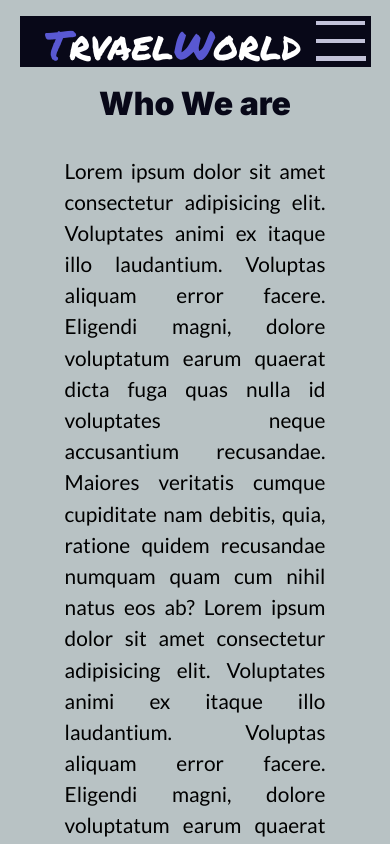
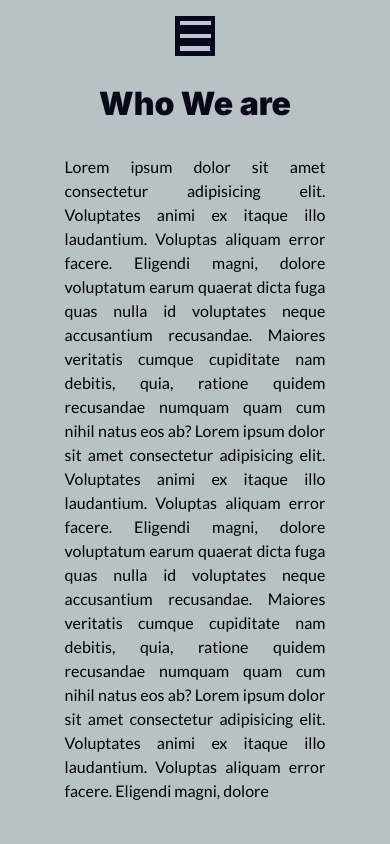
Before and after one commit to Lucasz-Niemiec/Travel-Agency, a React (Create React App) app: page /about in a window 390 px wide. Shown: the top 844 px of the page. Built offline with nearby package versions, Linux system fonts and the light colour scheme.

Commit message:
finnish responsivenes

```diff
--- a/src/components/About/About.styled.js
+++ b/src/components/About/About.styled.js
@@ -29,6 +29,11 @@ export const Content = styled.div`
     text-align: justify;
     font-size: ${({ theme }) => theme.text_small};
     line-height: 1.5;
+  }
+  @media screen and (max-width: 810px) {
+    p {
+      font-size: ${({ theme }) => theme.text_cards};
+    }
   }
 `;
 
--- a/src/components/Calendar/Calnedar.styled.js
+++ b/src/components/Calendar/Calnedar.styled.js
@@ -24,6 +24,14 @@ export const Wrapper = styled.div`
     box-shadow: -2px 2px 5px 2px ${({ theme }) => theme.tertiary};
     transform: scale(1.025);
   }
+  @media screen and (max-width: 1100px) {
+    font-size: 10px;
+    width: 100%;
+  }
+  @media screen and (max-width: 300px) {
+    font-size: 10px;
+    height: 20rem;
+  }
 `;
 
 export const CalendarContainer = styled.div`
@@ -40,6 +48,10 @@ export const CalendarContainer = styled.div`
     color: ${({ theme }) => theme.primary};
     box-shadow: -3px 0px 10px ${({ theme }) => theme.tertiary};
   }
+  @media screen and (max-width: 1100px) {
+    font-size: 10px;
+    width: 100%;
+  }
 `;
 
 export const DayNameConatainer = styled.div`
@@ -48,13 +60,24 @@ export const DayNameConatainer = styled.div`
   background-color: ${({ theme }) => theme.primary_variation};
   font-family: ${({ theme }) => theme.titles};
   box-shadow: -3px 0px 10px ${({ theme }) => theme.tertiary};
+  @media screen and (max-width: 1100px) {
+    width: 100%;
+  }
 `;
 export const DayNames = styled.div`
   color: ${({ theme }) => theme.tertiary};
-  width: 100%;
+  width: 90%;
   height: 3rem;
   padding: 0.5rem;
-  font-size: 1.4rem; ;
+  font-size: ${({ theme }) => theme.text_small};
+  @media screen and (max-width: 1100px) {
+    font-size: ${({ theme }) => theme.text_cards};
+    width: 90%;
+  }
+  @media screen and (max-width: 300px) {
+    font-size: 10px;
+    width: 100%;
+  }
 `;
 
 export const Week = styled.div`
@@ -63,6 +86,14 @@ export const Week = styled.div`
   display: flex;
   width: 100%;
   height: 5rem;
+  @media screen and (max-width: 500px) {
+    font-size: 20px;
+    height: 40px;
+  }
+  @media screen and (max-width: 300px) {
+    font-size: 10px;
+    height: 30px;
+  }
 `;
 
 export const Day = styled.div`
@@ -89,6 +120,14 @@ export const Day = styled.div`
     color: ${({ theme }) => theme.primary};
     opacity: 0.9;
   }
+  @media screen and (max-width: 500px) {
+    font-size: 20px;
+    height: 40px;
+  }
+  @media screen and (max-width: 300px) {
+    font-size: 10px;
+    height: 30px;
+  }
 `;
 export const Button = styled.button`
   border: none;
@@ -96,5 +135,5 @@ export const Button = styled.button`
   ${SliderButtons};
 `;
 export const Span = styled.span`
-  ${Arrows}
+  ${Arrows};
 `;
--- a/src/components/CardsInfo/CardsInfo.styled.js
+++ b/src/components/CardsInfo/CardsInfo.styled.js
@@ -33,16 +33,27 @@ export const Content = styled.div`
     ;
   }
   p{margin:0.5rem;}
+  @media screen and (max-width:900px){
+
+
+    flex-direction:column ;
+  }
 `;
 export const TextContent = styled.div`
   width: 50%;
   height: 50%;
   background: ${({ theme }) => theme.primary_variation};
   box-shadow: -2px 5px 5px #1d1f1e;
+  @media screen and (max-width: 900px) {
+    width: 100%;
+  }
 `;
 export const Img = styled.img`
   margin-right: 0.5rem;
   box-shadow: -2px 5px 5px #1d1f1e;
   object-fit: cover;
   width: 70%;
+  @media screen and (max-width: 900px) {
+    width: 100%;
+  }
 `;
--- a/src/components/Footer/footer.styled.js
+++ b/src/components/Footer/footer.styled.js
@@ -1,9 +1,9 @@
 import styled from "styled-components";
 import {
   contactIcons,
-  emmailAnim,
+  emmailAnimIn,
   Transition,
-  emmailAnim2,
+  emmailAnimOut,
 } from "../../themeAndGlobalStyles/ThemeProvider";
 
 import Facebook from "../icons/Facebook";
@@ -27,15 +27,14 @@ export const SvgContainer = styled.div`
   width: 50%;
   height: 100%;
   margin: auto;
+
   a {
     width: 50px;
     height: 50px;
     text-decoration: none;
     color: white;
-    ${Transition}
     div {
       text-align: center;
-      ${Transition}
       position: relative;
       span {
         color: white;
@@ -44,13 +43,19 @@ export const SvgContainer = styled.div`
         top: 10px;
         right: 10px;
         opacity: 0;
-        animation: ${emmailAnim2} 300ms linear forwards;
+        animation: ${emmailAnimOut} 300ms linear forwards;
         font-family: ${({ theme }) => theme.text};
         font-weight: 900;
+        @media screen and (max-width: 800px) {
+          animation: none;
+        }
       }
       :hover {
         span {
-          animation: ${emmailAnim} 300ms linear forwards;
+          animation: ${emmailAnimIn} 300ms linear forwards;
+          @media screen and (max-width: 800px) {
+            animation: none;
+          }
         }
       }
     }
--- a/src/components/NavBar/Navbar.styled.js
+++ b/src/components/NavBar/Navbar.styled.js
@@ -54,6 +54,16 @@ export const MenuToggle = styled.a`
       position: absolute;
     }
   }
+  @media screen and (max-width: 400px) {
+    visibility: visible;
+    width: 30px;
+    height: 30px;
+    position: absolute;
+    right: 0;
+    left: 0;
+    margin: 0 auto;
+    top: 5px;
+  }
 `;
 
 export const Wrapper = styled.div`
@@ -68,7 +78,7 @@ export const Wrapper = styled.div`
   z-index: 1;
   @media screen and (max-width: 1100px) {
     width: 90%;
-    height: 6%;
+    height: 8%;
     margin: 1rem;
     left: 0;
     right: 0;
@@ -78,7 +88,13 @@ export const Wrapper = styled.div`
     ${Transition}
     &.open {
       height: 90%;
+      width: 90%;
     }
+  }
+  @media screen and (max-width: 400px) {
+    padding-top: 2rem;
+    width: 40px;
+    height: 40px;
   }
 `;
 export const Nav = styled.nav`
@@ -133,8 +149,22 @@ export const Logo = styled.p`
   span {
     color: #5958d2;
   }
+  &.open {
+    visibility: visible;
+    opacity: 1;
+  }
   @media screen and (max-width: 1100px) {
     width: 90%;
     height: 10%;
   }
+  @media screen and (max-width: 400px) {
+    opacity: 0;
+    visibility: hidden;
+    font-size: 1.5rem;
+    left: 0;
+    right: 0;
+    margin-left: auto;
+    margin-right: auto;
+    position: absolute;
+  }
 `;
--- a/src/components/NavBar/index.js
+++ b/src/components/NavBar/index.js
@@ -26,7 +26,7 @@ const Navbar = () => {
     <>
       <Wrapper className={`${isOpen && "open"} `}>
         <MenuToggle onClick={open} />
-        <Logo>
+        <Logo className={`${isOpen && "open"} `}>
           <span>T</span>rvael<span>W</span>orld
         </Logo>
         <Nav className={`${isOpen && "open"} `}>
--- a/src/components/Reserves/Reserves.Styled.js
+++ b/src/components/Reserves/Reserves.Styled.js
@@ -41,4 +41,7 @@ export const Bg = styled.div`
   width: 90%;
   height: 20rem;
   filter: blur(3px);
+  @media screen and (max-width: 500px) {
+    background-size: 200%;
+  }
 `;
--- a/src/components/Slider/Slider.styled.js
+++ b/src/components/Slider/Slider.styled.js
@@ -11,6 +11,9 @@ export const MainConatiner = styled.div`
   margin: auto;
   width: 80%;
   position: relative;
+  @media screen and (max-width: 520px) {
+    width: 100%;
+  }
 `;
 export const SliderContainer = styled.div`
   width: 100%;
@@ -21,6 +24,15 @@ export const SliderContainer = styled.div`
   justify-content: flex-start;
   flex-wrap: nowrap;
   overflow: hidden;
+  @media screen and (max-width: 820px) {
+    flex-direction: column;
+    align-items: center;
+    justify-content: center;
+    width: 100%;
+  }
+  @media screen and (max-width: 520px) {
+    width: 100%;
+  }
 `;
 export const Slide = styled.div`
   margin: 0 40px;
@@ -28,14 +40,27 @@ export const Slide = styled.div`
   height: 500px;
   transform: translateX(50px);
   box-shadow: -2px 5px 5px #1d1f1e;
+  @media screen and (max-width: 820px) {
+    margin: 0.5rem auto;
+    max-width: 100px;
+    height: 400px;
+    transform: translateX(0px);
+  }
+  @media screen and (max-width: 520px) {
+    min-width: 90%;
+  }
 `;
 export const Controllers = styled.div`
   position: absolute;
   top: 0;
   width: 100%;
+
   pointer-events: none;
   height: 100%;
   opacity: 1;
+  @media screen and (max-width: 820px) {
+    visibility: hidden;
+  }
 `;
 export const Button = styled.div`
   ${SliderButtons}
--- a/src/components/Slider/index.js
+++ b/src/components/Slider/index.js
@@ -129,7 +129,7 @@ const Slider = () => {
           tabIndex={0}
         >
           <Span></Span>
-        </Button>{" "}
+        </Button>
         {isLoading && <Loading />}
         {fetchError && <Error />}
       </Controllers>
--- a/src/themeAndGlobalStyles/ThemeProvider.js
+++ b/src/themeAndGlobalStyles/ThemeProvider.js
@@ -1,6 +1,6 @@
 import { ThemeProvider, css, keyframes } from "styled-components";
 
-export const emmailAnim2 = keyframes`
+export const emmailAnimOut = keyframes`
 from{left:50px;
         opacity: 1;
 
@@ -11,7 +11,7 @@ from{left:50px;
 
 
 `;
-export const emmailAnim = keyframes`
+export const emmailAnimIn = keyframes`
 from{
   left: 10px;
         opacity: 0;
@@ -55,6 +55,9 @@ export const SliderButtons = css`
   justify-content: center;
   top: 0;
   outline: none;
+  @media screen and (max-width: 1100px) {
+    height: 10%;
+  }
 
   &:hover {
     background: ${({ theme }) => theme.primary_variation};
@@ -98,6 +101,10 @@ export const contactIcons = css`
     opacity: 0.9;
 
     fill: ${({ theme }) => theme.tertiary};
+  }
+  @media screen and (max-width: 500px) {
+    width: 30px;
+    height: 30px;
   }
 `;
 
```
